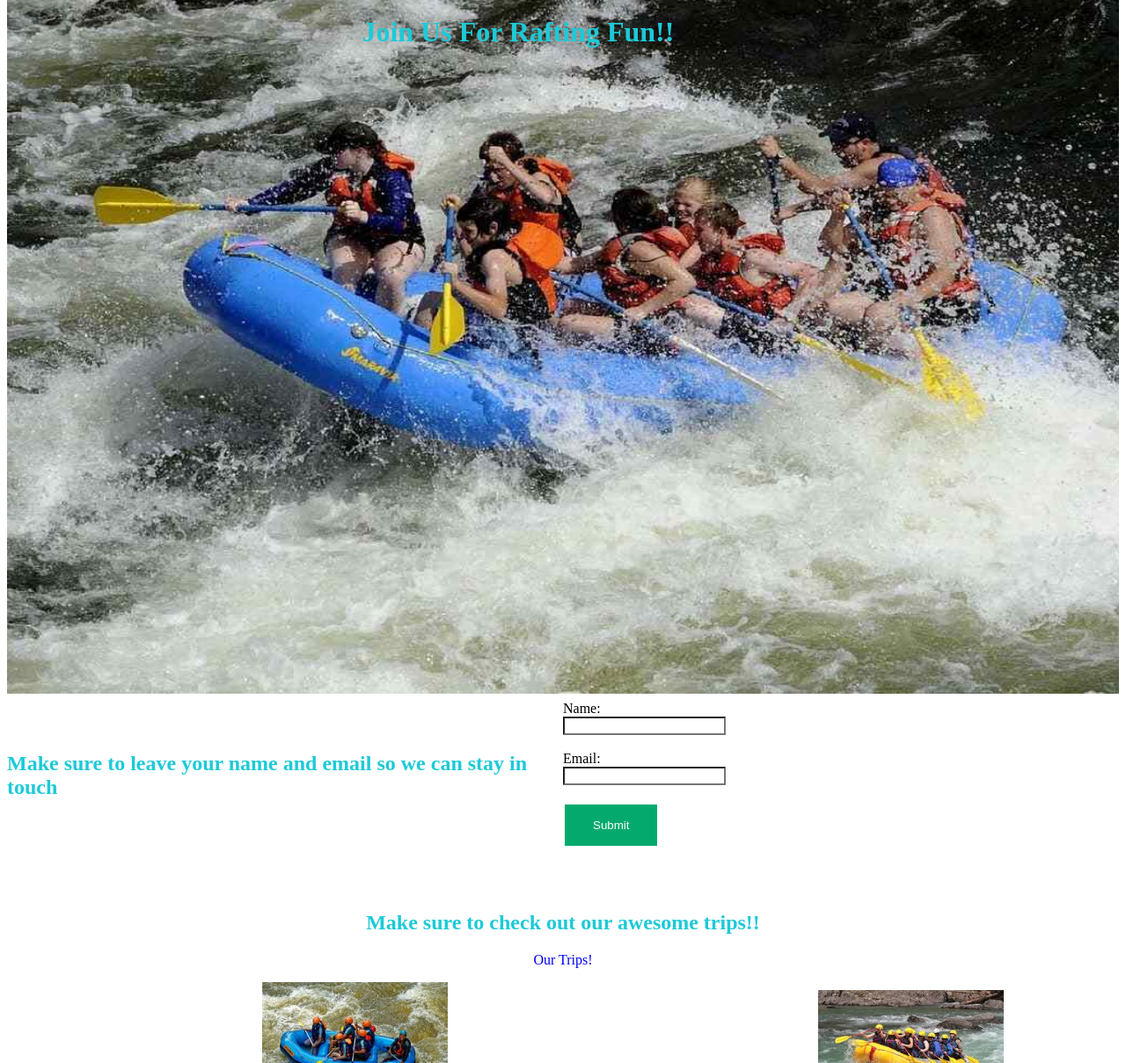
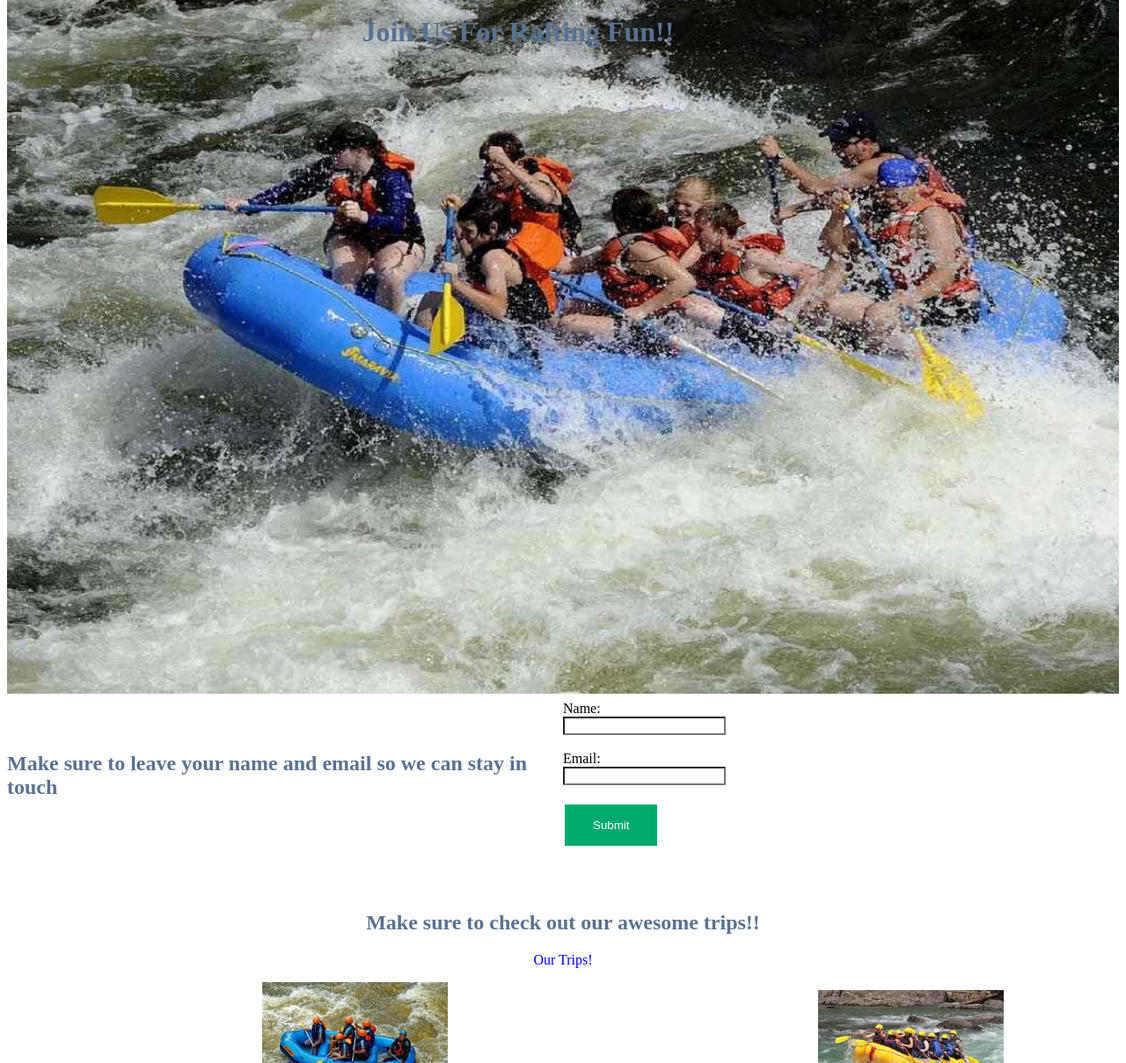
Before and after one commit to owenmeredith12/wdd130, a plain HTML site: page wwr/index.html in a window 1280 px wide. Shown: the part 91-1300 px from the top of the page at 88% size. Drawn offline with Linux system fonts and the light colour scheme; a web font is replaced by a local one.

Commit message:
once more

```diff
--- a/wwr/styles/rafting.css
+++ b/wwr/styles/rafting.css
@@ -104,12 +104,12 @@ header nav a{
 
 h1{
     font-family: 'boldonse';
-    color:var(--primary-color)
+    color:var(--secondary-color)
 }
 
 h2{
     font-family: 'boldonse';
-    color:var(--primary-color)
+    color:var(--secondary-color)
 }
 
 p{
```
